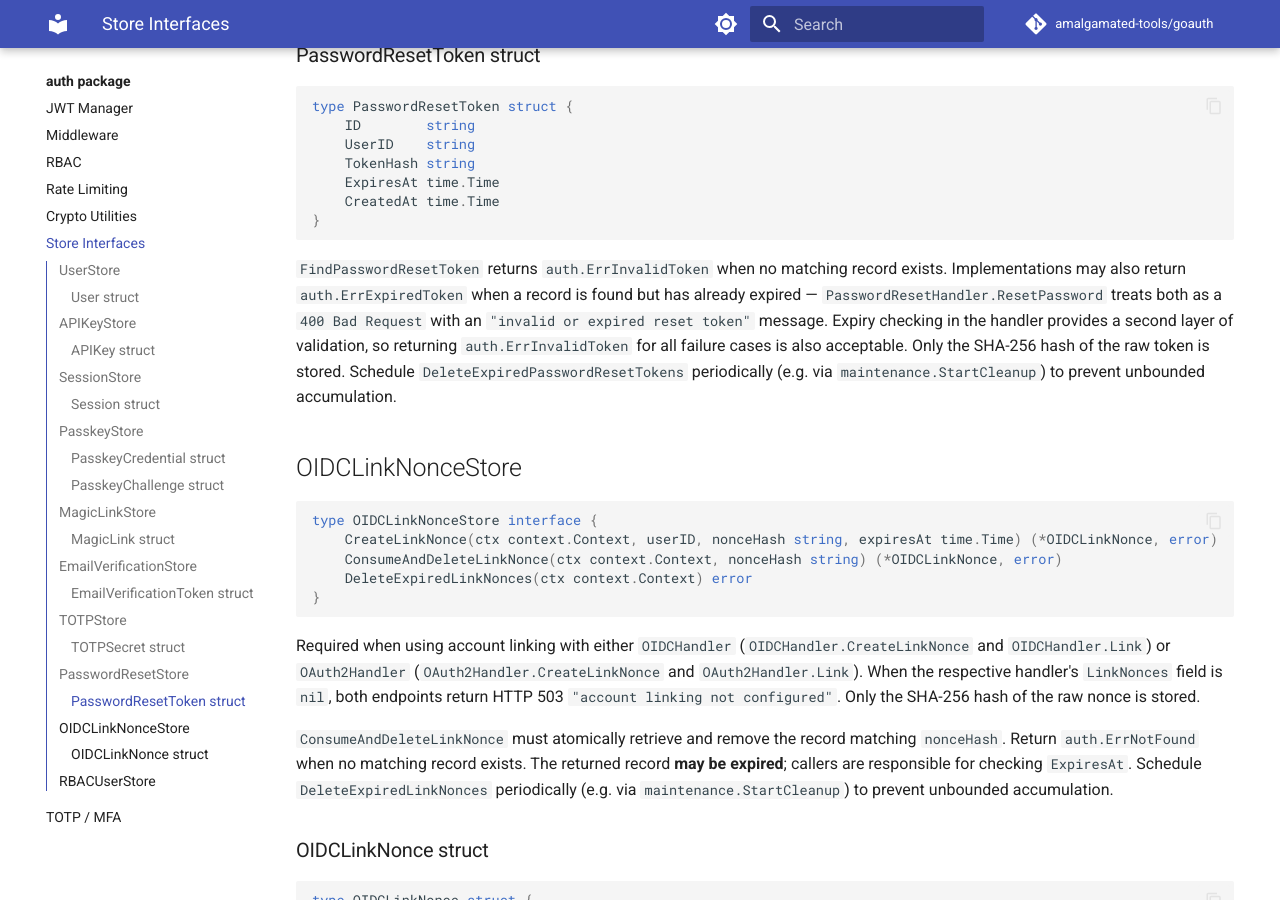
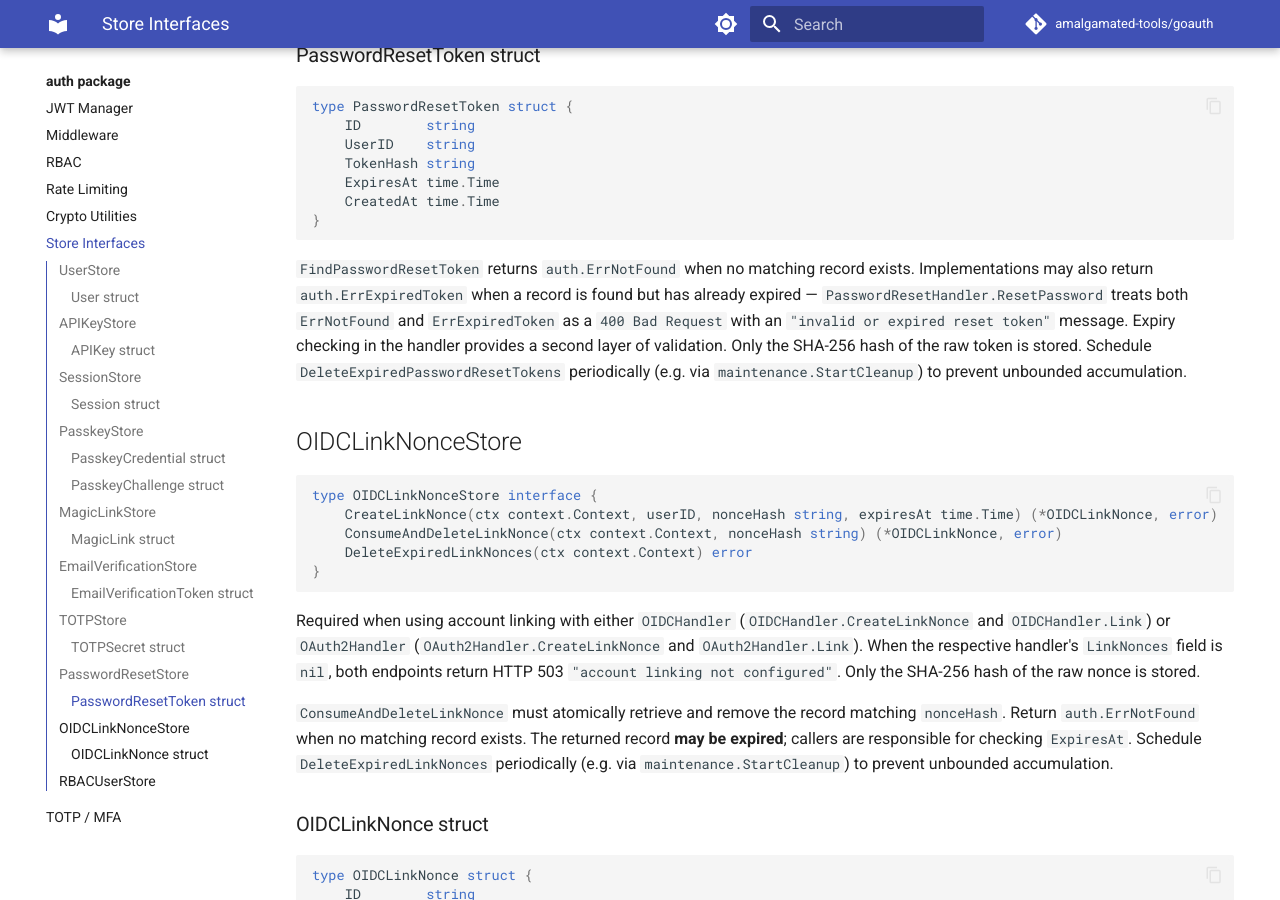
Before and after one commit to amalgamated-tools/goauth, an MkDocs documentation site: the page built from docs/auth/store-interfaces.md, in a window 1280 px wide and 900 px high, scrolled down 5458 px. Built offline with MkDocs 1.6.1 and Material for MkDocs 9.7.7, drawn with Linux system fonts in a browser that asks for light colours; comment, search, counter and statistics services are not loaded.

Commit message:
docs: update PasswordResetStore sentinel from ErrInvalidToken to ErrNotFound (#398)
* docs: update PasswordResetStore to use ErrNotFound sentinel

FindPasswordResetToken now returns auth.ErrNotFound (not
auth.ErrInvalidToken) when no matching record exists, aligning
with the code change in #392. Remove the note suggesting
ErrInvalidToken is acceptable for all failure cases.

Co-authored-by: Copilot <223556219+Copilot@users.noreply.github.com>

* docs: update README PasswordResetStore to use ErrNotFound sentinel

---------

Co-authored-by: github-actions[bot] <41898282+github-actions[bot]@users.noreply.github.com>
Co-authored-by: Copilot <223556219+Copilot@users.noreply.github.com>
Co-authored-by: Patrick Veverka <veverkap@users.noreply.github.com>

````diff
--- a/docs/auth/store-interfaces.md
+++ b/docs/auth/store-interfaces.md
@@ -248,7 +248,7 @@ type PasswordResetToken struct {
 }
 ```
 
-`FindPasswordResetToken` returns `auth.ErrInvalidToken` when no matching record exists. Implementations may also return `auth.ErrExpiredToken` when a record is found but has already expired — `PasswordResetHandler.ResetPassword` treats both as a `400 Bad Request` with an `"invalid or expired reset token"` message. Expiry checking in the handler provides a second layer of validation, so returning `auth.ErrInvalidToken` for all failure cases is also acceptable. Only the SHA-256 hash of the raw token is stored. Schedule `DeleteExpiredPasswordResetTokens` periodically (e.g. via `maintenance.StartCleanup`) to prevent unbounded accumulation.
+`FindPasswordResetToken` returns `auth.ErrNotFound` when no matching record exists. Implementations may also return `auth.ErrExpiredToken` when a record is found but has already expired — `PasswordResetHandler.ResetPassword` treats both `ErrNotFound` and `ErrExpiredToken` as a `400 Bad Request` with an `"invalid or expired reset token"` message. Expiry checking in the handler provides a second layer of validation. Only the SHA-256 hash of the raw token is stored. Schedule `DeleteExpiredPasswordResetTokens` periodically (e.g. via `maintenance.StartCleanup`) to prevent unbounded accumulation.
 
 ## OIDCLinkNonceStore
 
````
Also changed, not shown: README.md (+1 -1 lines).
